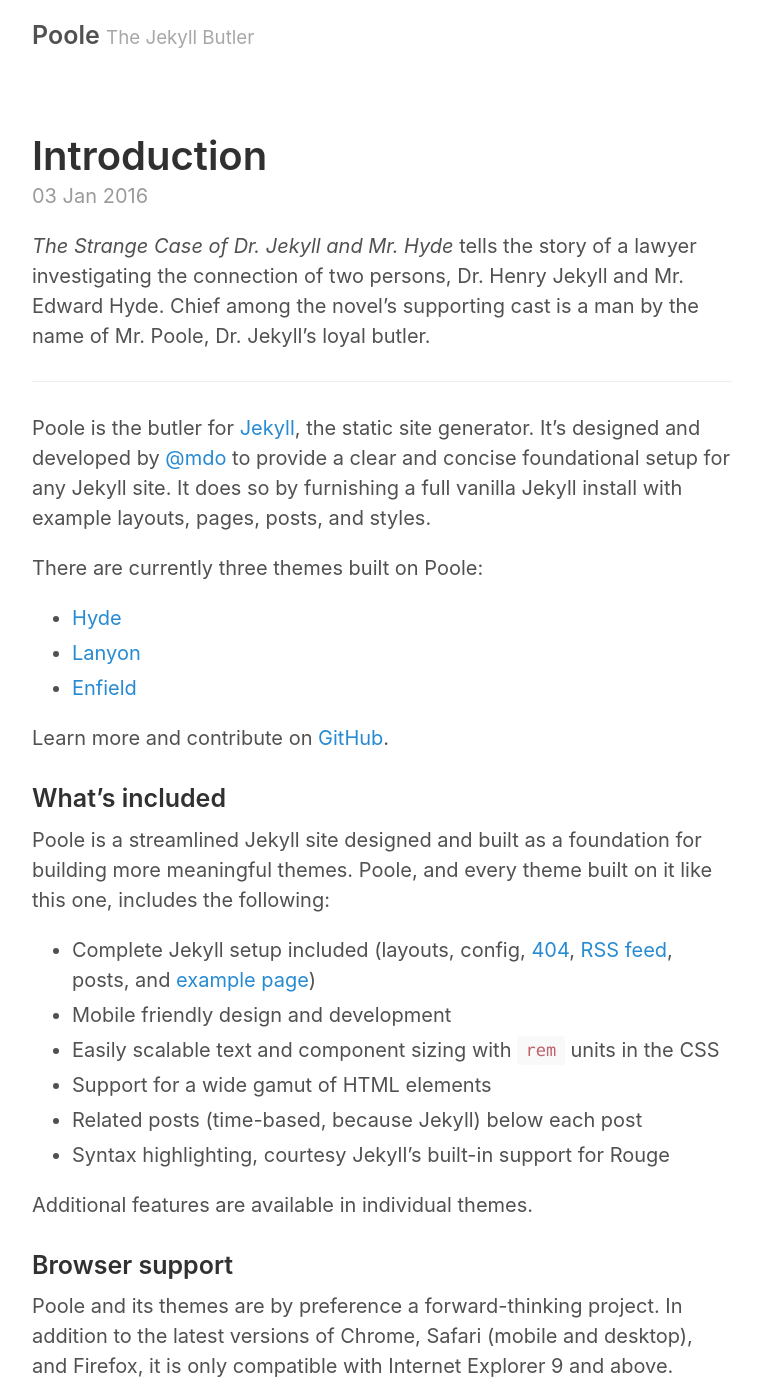
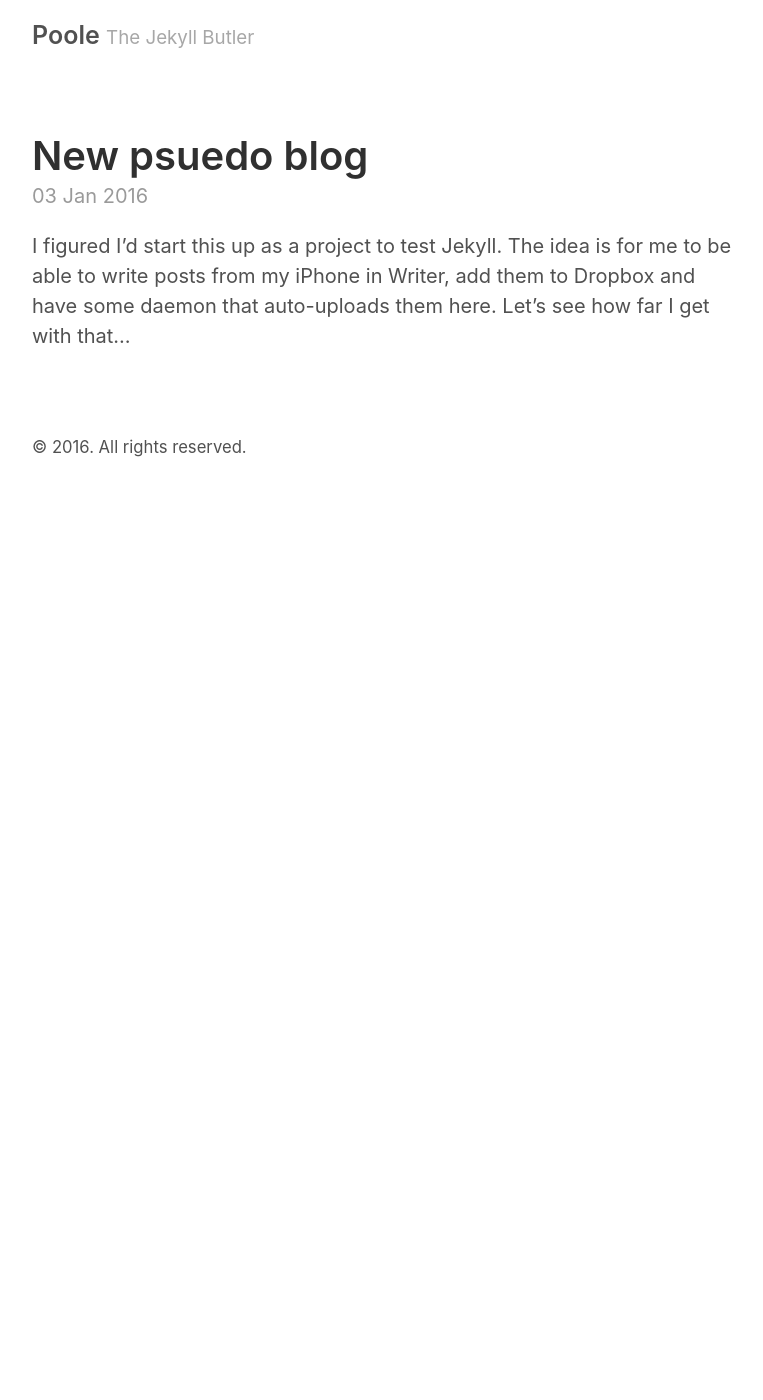
Before and after one commit to valleybay/valleybay.github.io, a Jekyll site: the page built from _posts/2016-01-03-introduction.md, in a window 1280 px wide and 1400 px high. Shown: the whole window, without its empty margins (258-1021 px from the left). Built offline with Jekyll 4.4.1, drawn with Linux system fonts in a browser that asks for light colours; some of the changed text lies outside the part shown.

Commit message:
First update

```diff
--- a/_posts/2016-01-03-introduction.md
+++ b/_posts/2016-01-03-introduction.md
@@ -1,41 +1,6 @@
 ---
 layout: post
-title: Introduction
+title: New psuedo blog
 ---
 
-*The Strange Case of Dr. Jekyll and Mr. Hyde* tells the story of a lawyer investigating the connection of two persons, Dr. Henry Jekyll and Mr. Edward Hyde. Chief among the novel's supporting cast is a man by the name of Mr. Poole, Dr. Jekyll's loyal butler.
-
------
-
-Poole is the butler for [Jekyll](http://jekyllrb.com), the static site generator. It's designed and developed by [@mdo](https://twitter.com/mdo) to provide a clear and concise foundational setup for any Jekyll site. It does so by furnishing a full vanilla Jekyll install with example layouts, pages, posts, and styles.
-
-There are currently three themes built on Poole:
-
-* [Hyde](http://hyde.getpoole.com)
-* [Lanyon](http://lanyon.getpoole.com)
-* [Enfield](http://enfield.getpoole.com)
-
-Learn more and contribute on [GitHub]({{ site.github.repo }}).
-
-### What's included
-
-Poole is a streamlined Jekyll site designed and built as a foundation for building more meaningful themes. Poole, and every theme built on it like this one, includes the following:
-
-* Complete Jekyll setup included (layouts, config, [404]({{ site.baseurl }}/404.html), [RSS feed]({{ site.baseurl }}/atom.xml), posts, and [example page]({{ site.baseurl }}/about))
-* Mobile friendly design and development
-* Easily scalable text and component sizing with `rem` units in the CSS
-* Support for a wide gamut of HTML elements
-* Related posts (time-based, because Jekyll) below each post
-* Syntax highlighting, courtesy Jekyll's built-in support for Rouge
-
-Additional features are available in individual themes.
-
-### Browser support
-
-Poole and its themes are by preference a forward-thinking project. In addition to the latest versions of Chrome, Safari (mobile and desktop), and Firefox, it is only compatible with Internet Explorer 9 and above.
-
-### Download
-
-These themes are developed on and hosted with GitHub. Head to the [GitHub repository]({{ site.github.repo }}) for downloads, bug reports, and features requests.
-
-Thanks!
+I figured I'd start this up as a project to test Jekyll. The idea is for me to be able to write posts from my iPhone in Writer, add them to Dropbox and have some daemon that auto-uploads them here. Let's see how far I get with that...
```
Also changed, not shown: _posts/2016-01-01-whats-jekyll.md (deleted, +0 -10 lines), _posts/2016-01-02-example-content.md (deleted, +0 -169 lines), 16 other files.
